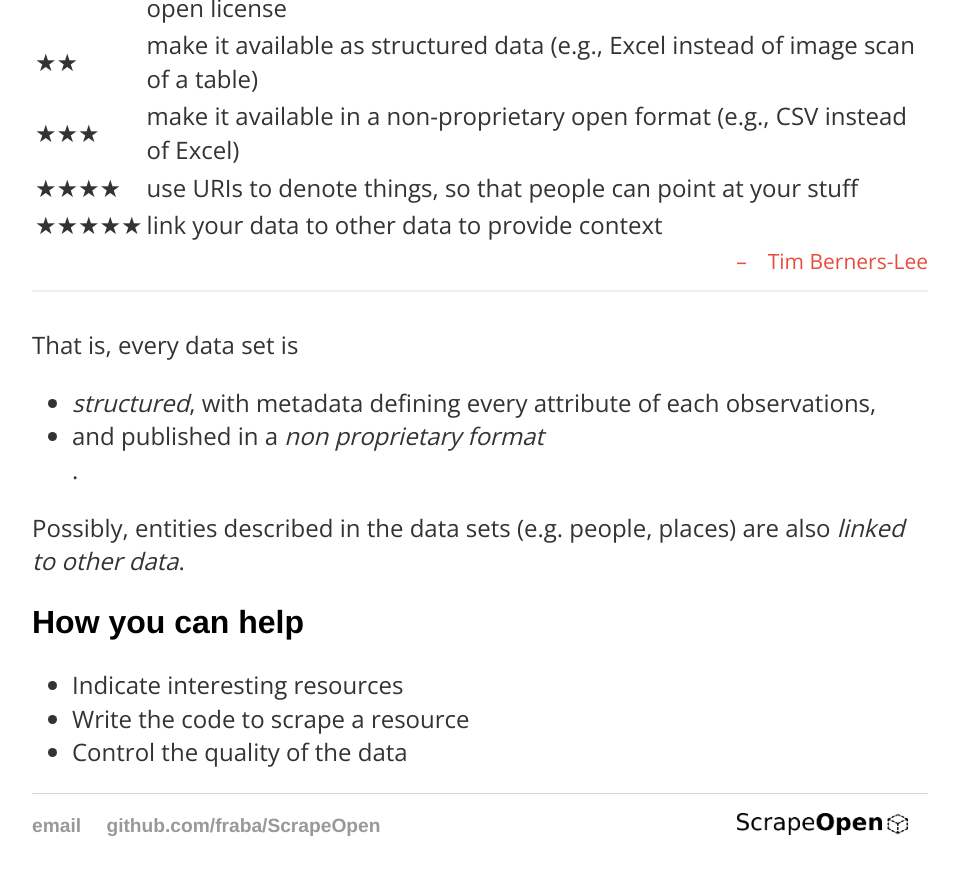
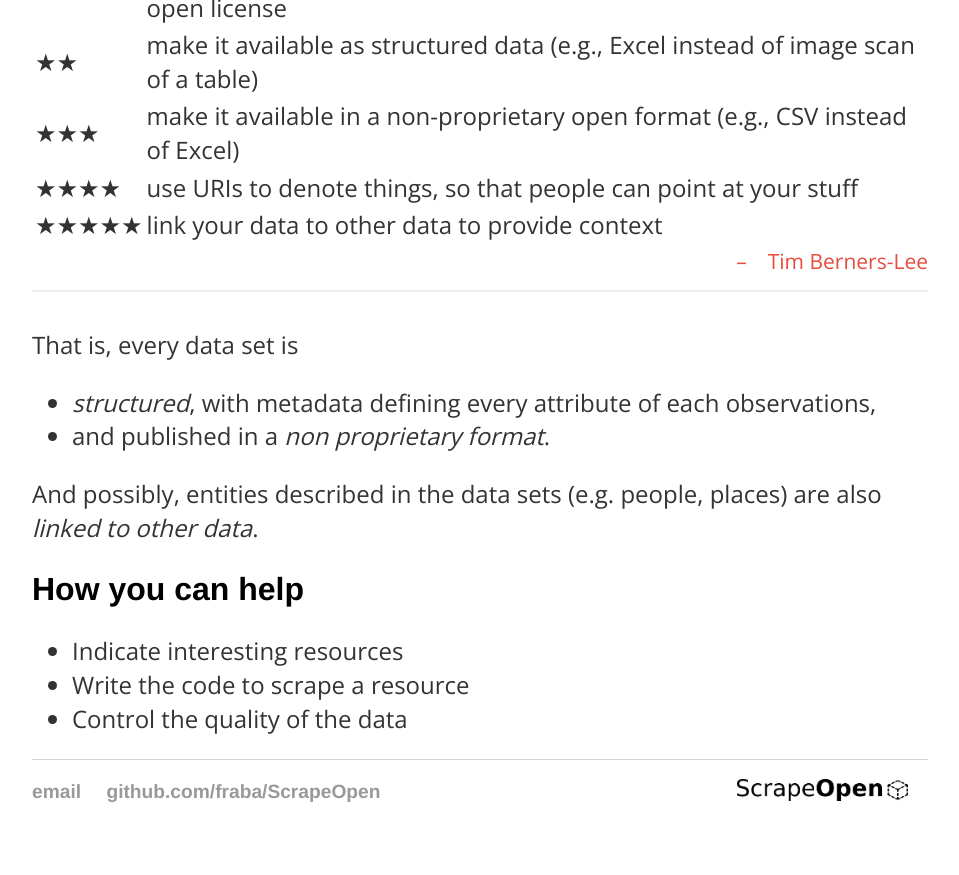
Before and after one commit to ScrapeOpen/ScrapeOpen, a Jekyll site: the page built from index.html, in a window 1280 px wide and 900 px high, scrolled down 715 px. Shown: the top 875 px of the window, without its empty margins (160-1119 px from the left). Built offline with Jekyll 4.4.1, drawn with Linux system fonts in a browser that asks for light colours.

Commit message:
Minor edits

```diff
--- a/index.html
+++ b/index.html
@@ -21,9 +21,9 @@ title: ScrapeOpen
 <p>That is, every data set is</p>
 <ul>
   <li><i>structured</i>, with metadata defining every attribute of each observations,</li>
-  <li>and published in a <i>non proprietary format</i></li>.
+  <li>and published in a <i>non proprietary format</i>.</li>
 </ul>
-<p>Possibly, entities described in the data sets (e.g. people, places) are also <i>linked to other data</i>.</p>
+<p>And possibly, entities described in the data sets (e.g. people, places) are also <i>linked to other data</i>.</p>
   <h2>How you can help</h2>
   <ul>
     <li>Indicate interesting resources</li>
```
